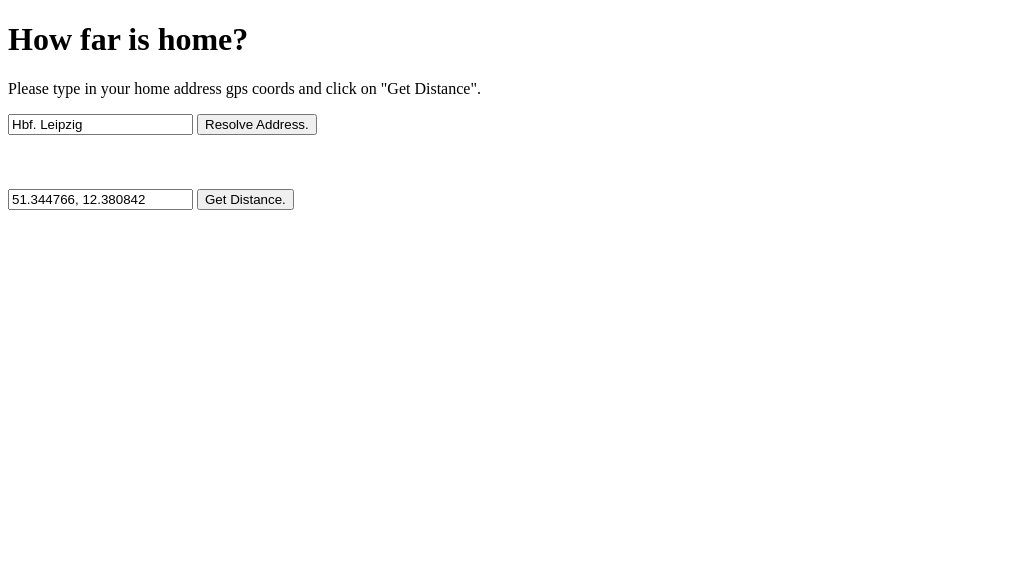
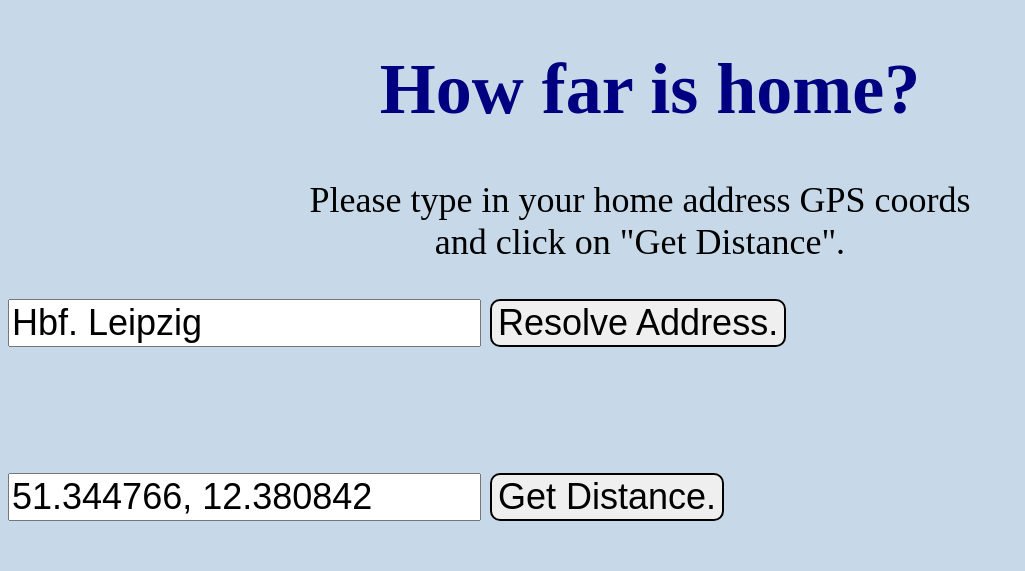
Before and after one commit to PKnittel/how-far-is-home, a plain HTML site: page index.html in a window 1280 px wide. Shown: the whole page, without its empty margins (0-1025 px from the left). Drawn offline with Linux system fonts and the light colour scheme.

Commit message:
Add styling.

```diff
--- a/index.html
+++ b/index.html
@@ -1,4 +1,5 @@
 <!DOCTYPE html>
+<link rel="stylesheet" type="text/css" href="style.css">
 <html>
     <body>
         <script>
@@ -115,18 +116,23 @@
             }
         </script>
 
+        <div class='headline'>
             <h1>How far is home?</h1>
-        <p>Please type in your home address gps coords and click on "Get Distance".</p>
+            <p>Please type in your home address GPS coords<br>and click on "Get Distance".</p>
+        </div>
 
+        <div>
             <input id="addressName" value="Hbf. Leipzig"/>
             <button onclick="fetchAddress()">Resolve Address.</button>
 
             <br><br>
             <div id="possibleAddresses">
             </div>
+        </div>
 
         <br><br>
 
+        <div>
             <input id="homePosition" value="51.344766, 12.380842"/>
             <button onclick="onClick()">Get Distance.</button>
 
@@ -150,8 +156,11 @@
                 <!-- SVG Coryright:
                     The MIT License (MIT) Copyright (c) 2014 Sam Herbert  Permission is hereby granted, free of charge, to any person obtaining a copy of this software and associated documentation files (the "Software"), to deal in the Software without restriction, including without limitation the rights to use, copy, modify, merge, publish, distribute, sublicense, and/or sell copies of the Software, and to permit persons to whom the Software is furnished to do so, subject to the following conditions: -->
             </div>
+        </div>
+        <div>
             <p id="currentPosition"></p>
             <p id="distanceText"></p>
+        </div>
 
     </body>
 </html>
--- /dev/null
+++ b/style.css
@@ -0,0 +1,33 @@
+body {
+    background-color: rgba(70, 130, 180, 0.3);
+    font-size: 4vw;
+}
+
+@media screen and (min-width: 1200px) {
+    body {
+        font-size: 36px;
+    }
+}
+
+  h1 {
+    color: navy;
+    margin-left: 20px;
+  }
+
+  div {
+      font-size: 1em;
+  }
+  button {
+      font-size: 1em;
+      border: 2px solid black;
+      border-radius: 10px;
+  }
+  input {
+      font-size: 1em;
+  }
+
+  .headline {
+
+      width: 100%;
+      text-align: center;
+  }
```
Lines whose indentation alone changed are shown as unchanged.
